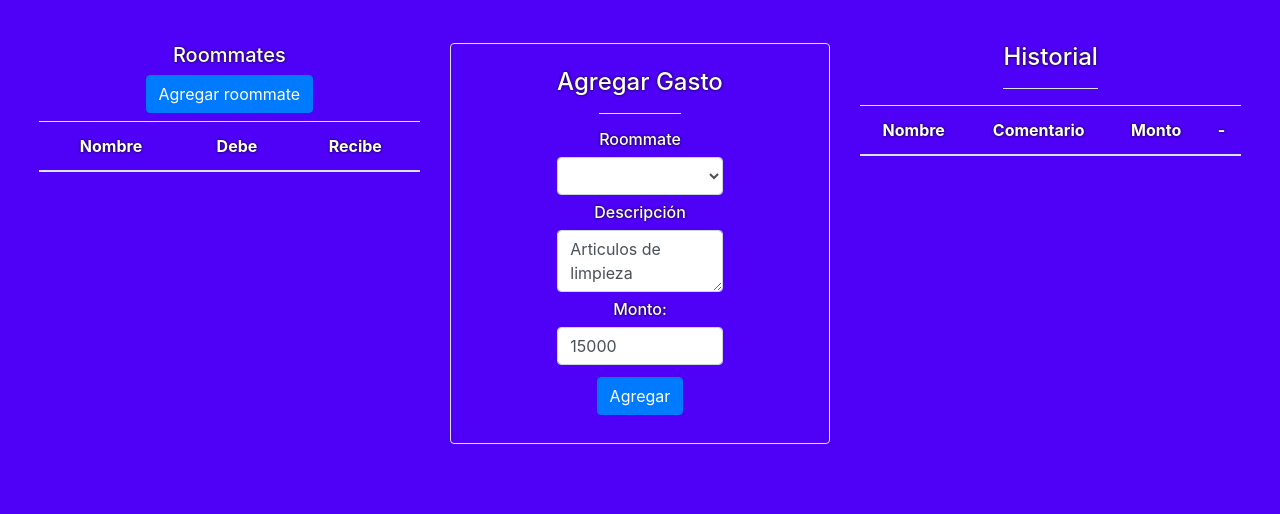
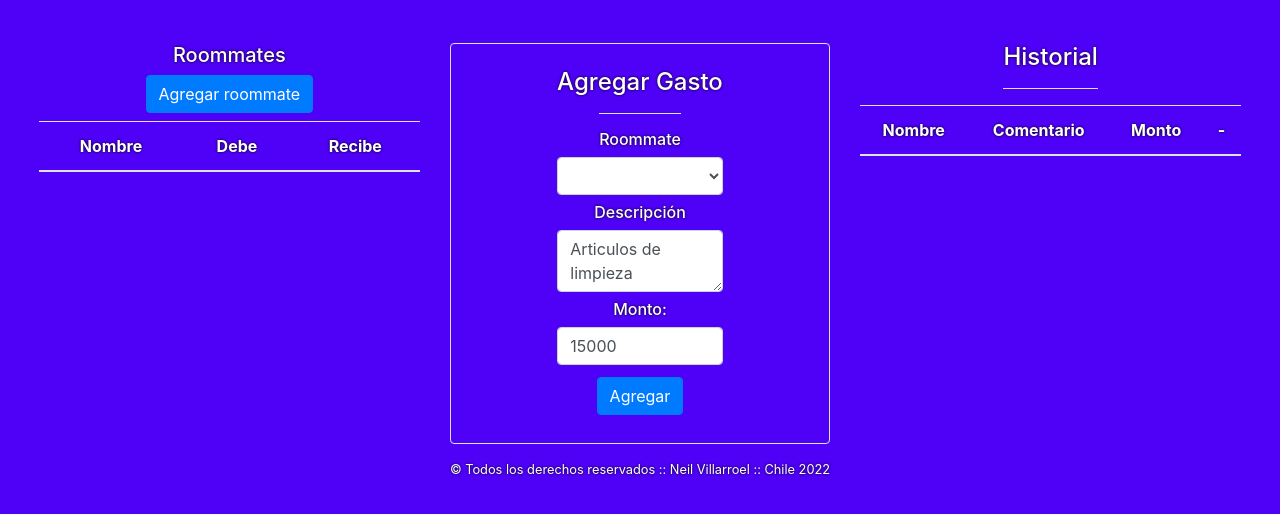
Before and after one commit to Neil-Vilarroel/Examen-modulo6, a website: page index.html in a window 1280 px wide. Shown: the part 94-608 px from the top of the page. Drawn offline with nearby package versions, Linux system fonts and the light colour scheme; no server answers.

Commit message:
Update index.html

```diff
--- a/index.html
+++ b/index.html
@@ -91,6 +91,10 @@
       </div>
     </div>
   </div>
+
+  <div class="container-fluid text-center p-3">
+    <p class="small">&copy; Todos los derechos reservados :: Neil Villarroel :: Chile 2022</p>
+    </div>
 
   <script src="https://cdnjs.cloudflare.com/ajax/libs/jquery/3.5.1/jquery.js " crossorigin="anonymous"></script>
   <script src="https://cdnjs.cloudflare.com/ajax/libs/popper.js/1.12.9/umd/popper.min.js"
```
